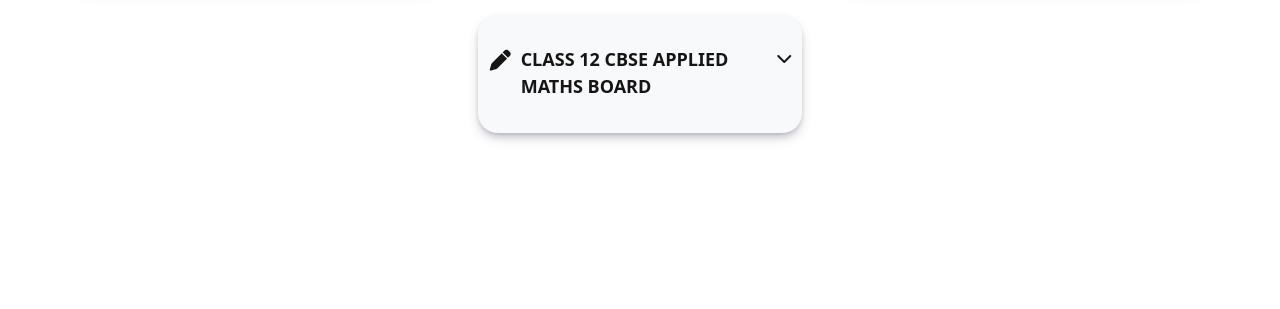
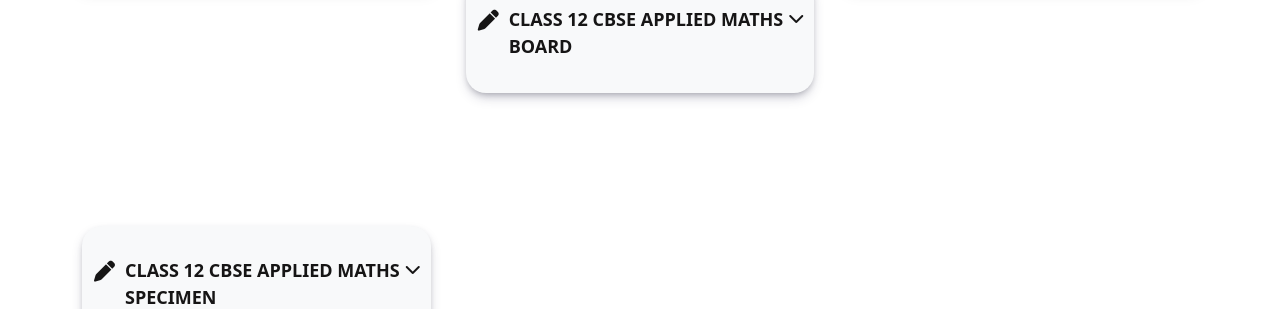
Before and after one commit to purabhi/testingappliedmaths, a plain HTML site: page index.html in a window 1280 px wide. Shown: the part 243-552 px from the top of the page. Drawn offline with nearby package versions, Linux system fonts and the light colour scheme.

Commit message:
Update index.html

```diff
--- a/index.html
+++ b/index.html
@@ -262,7 +262,7 @@ color: black;
 
     </div>
   </div>
-<div class="container mb-5">
+<div class="mb-5">
 
 <div class="acco">
 <ul id="accordion1" class="accordion">
@@ -287,7 +287,7 @@ color: black;
 
     </div>
   </div>
-<div class="container mb-5">
+<div class="mb-5">
 
 <div class="acco">
 <ul id="accordion" class="accordion">
```
